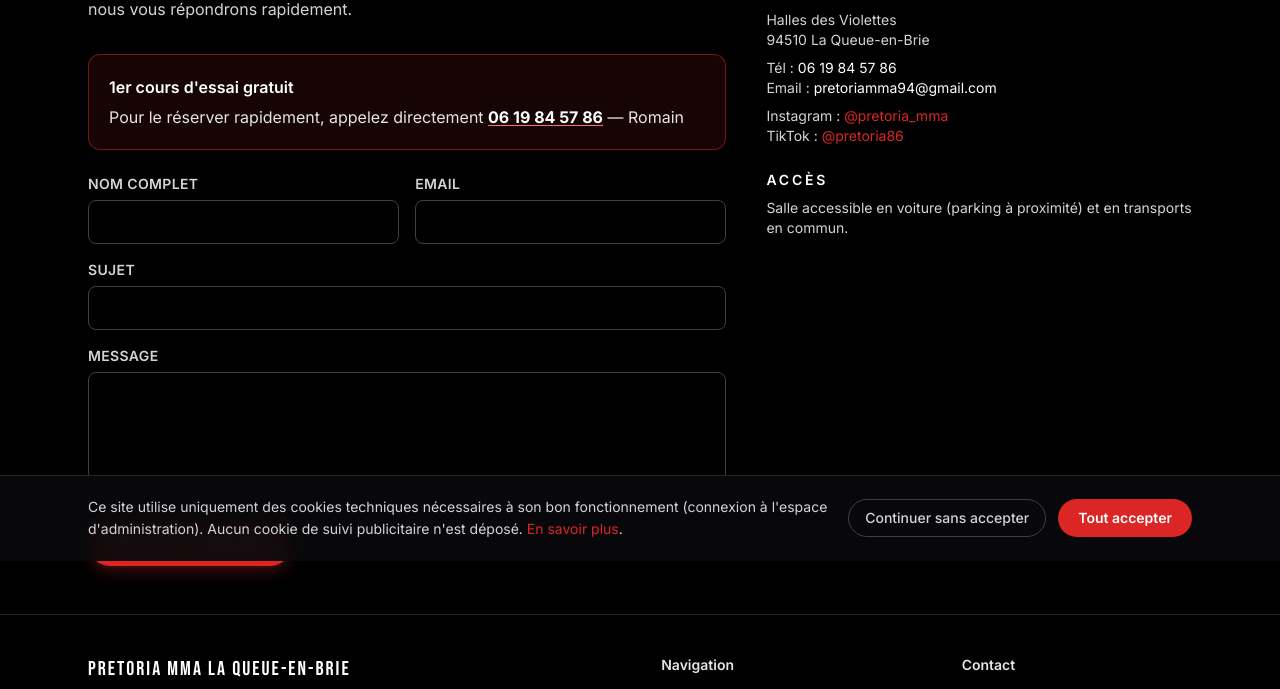
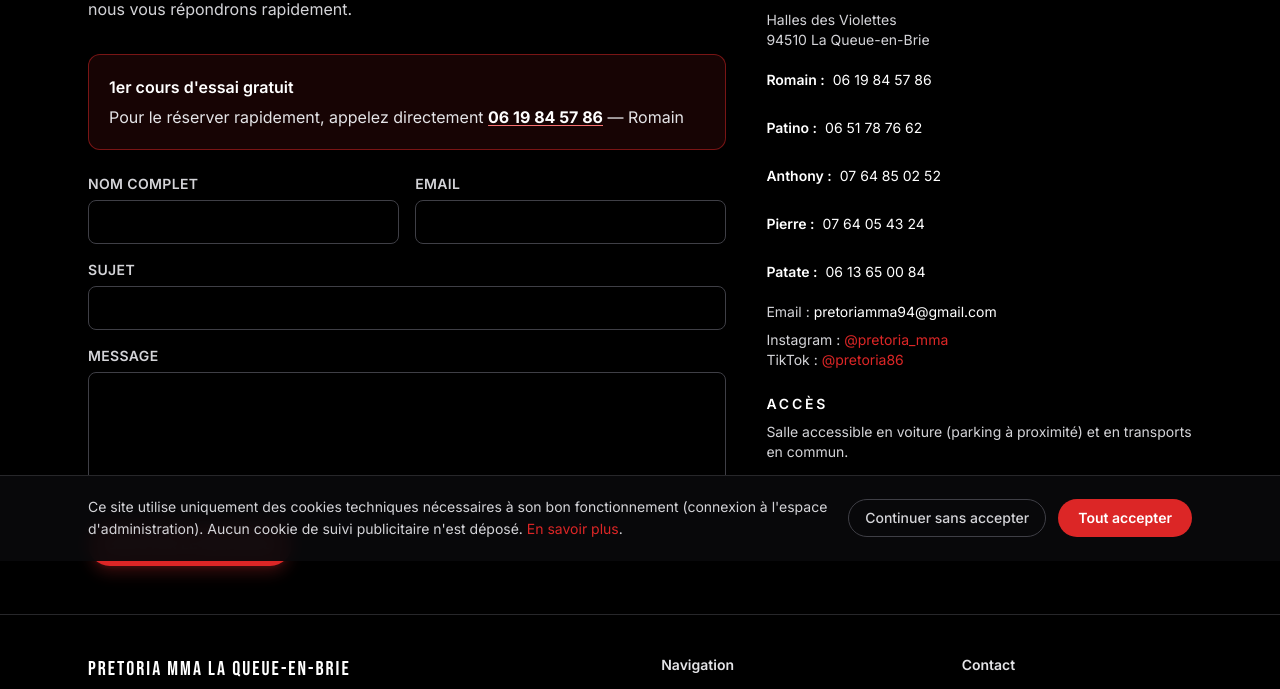
Before and after one commit to Pretoriamma94/site-pretoria-mma, a Next.js app: page /contact in a window 1280 px wide. Shown: the part 239-928 px from the top of the page. Built offline with nearby package versions, Linux system fonts and the light colour scheme; no server answers.

Commit message:
feat(contact): ajouter les cinq contacts téléphoniques du club

```diff
--- a/app/contact/page.tsx
+++ b/app/contact/page.tsx
@@ -1,3 +1,4 @@
+import { ContactPhones } from '@/components/ContactPhones';
 import { ContactForm } from '@/components/ContactForm';
 
 export default function ContactPage() {
@@ -34,12 +35,8 @@
               <br />
               94510 La Queue-en-Brie
             </p>
+            <ContactPhones />
             <p className="mt-2 text-zinc-300">
-              Tél :{' '}
-              <a href="tel:+33619845786" className="text-white underline-offset-2 hover:underline">
-                06 19 84 57 86
-              </a>
-              <br />
               Email :{' '}
               <a
                 href="mailto:pretoriamma94@gmail.com"
--- /dev/null
+++ b/components/ContactPhones.tsx
@@ -0,0 +1,22 @@
+const contacts = [
+  { name: 'Romain', number: '06 19 84 57 86', href: 'tel:+33619845786' },
+  { name: 'Patino', number: '06 51 78 76 62', href: 'tel:+33651787662' },
+  { name: 'Anthony', number: '07 64 85 02 52', href: 'tel:+33764850252' },
+  { name: 'Pierre', number: '07 64 05 43 24', href: 'tel:+33764054324' },
+  { name: 'Patate', number: '06 13 65 00 84', href: 'tel:+33613650084' },
+];
+
+export function ContactPhones() {
+  return (
+    <ul className="mt-2 space-y-1" aria-label="Contacts téléphoniques du club">
+      {contacts.map(contact => (
+        <li key={contact.name}>
+          <a href={contact.href} className="inline-flex min-h-11 flex-wrap items-center gap-x-2 rounded text-white underline-offset-4 hover:underline focus-visible:outline focus-visible:outline-2 focus-visible:outline-offset-4 focus-visible:outline-mma-red">
+            <span className="font-semibold">{contact.name} :</span>
+            <span className="whitespace-nowrap">{contact.number}</span>
+          </a>
+        </li>
+      ))}
+    </ul>
+  );
+}
--- a/components/Footer.tsx
+++ b/components/Footer.tsx
@@ -1,3 +1,4 @@
+import { ContactPhones } from '@/components/ContactPhones';
 import Link from 'next/link';
 import { SocialLinks } from '@/components/SocialLinks';
 
@@ -48,12 +49,8 @@
 
         <div className="space-y-3">
           <p className="font-semibold text-zinc-200">Contact</p>
+          <ContactPhones />
           <p>
-            Tél :{' '}
-            <a href="tel:+33619845786" className="hover:text-mma-red">
-              06 19 84 57 86
-            </a>
-            <br />
             Email :{' '}
             <a href="mailto:pretoriamma94@gmail.com" className="hover:text-mma-red">
               pretoriamma94@gmail.com
```
